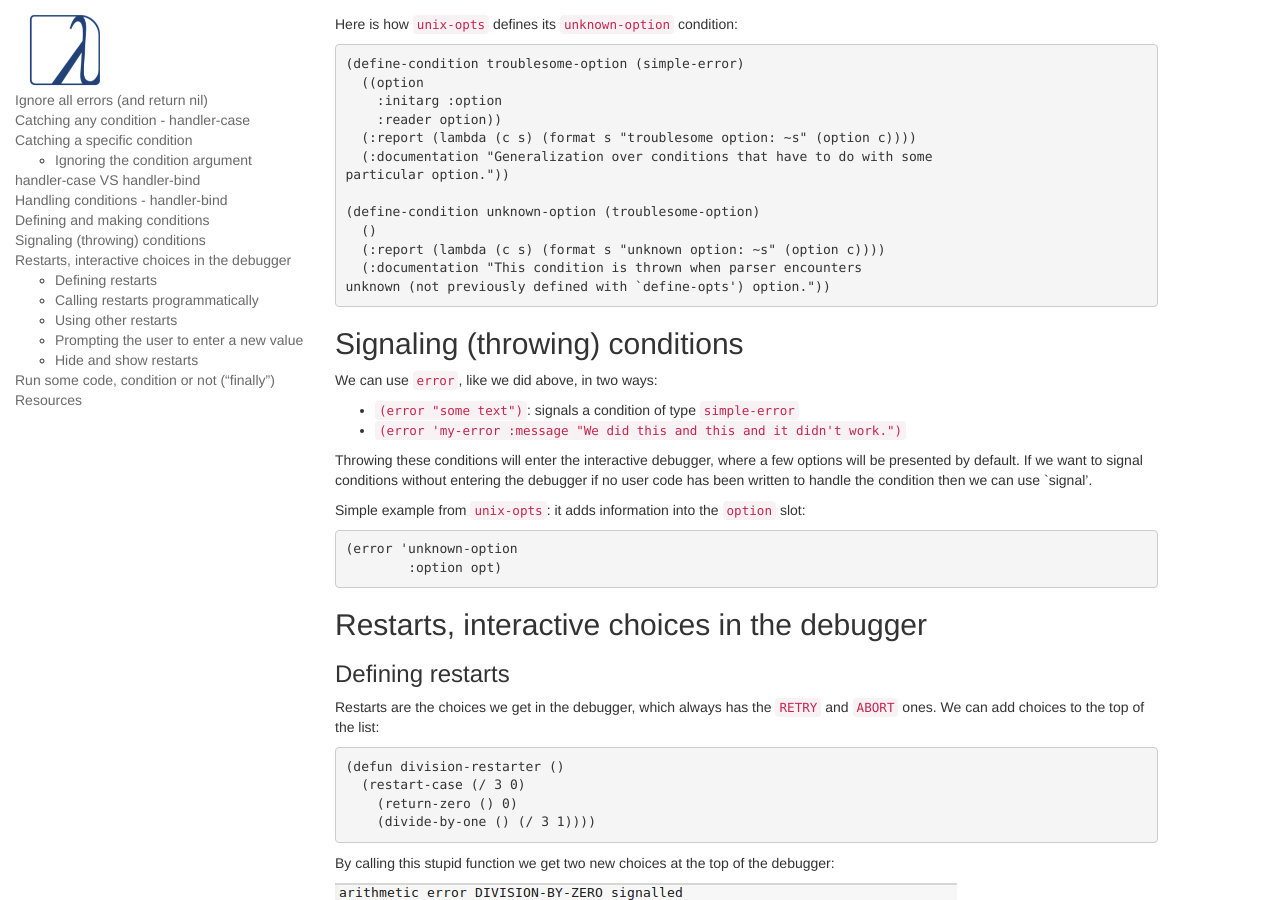
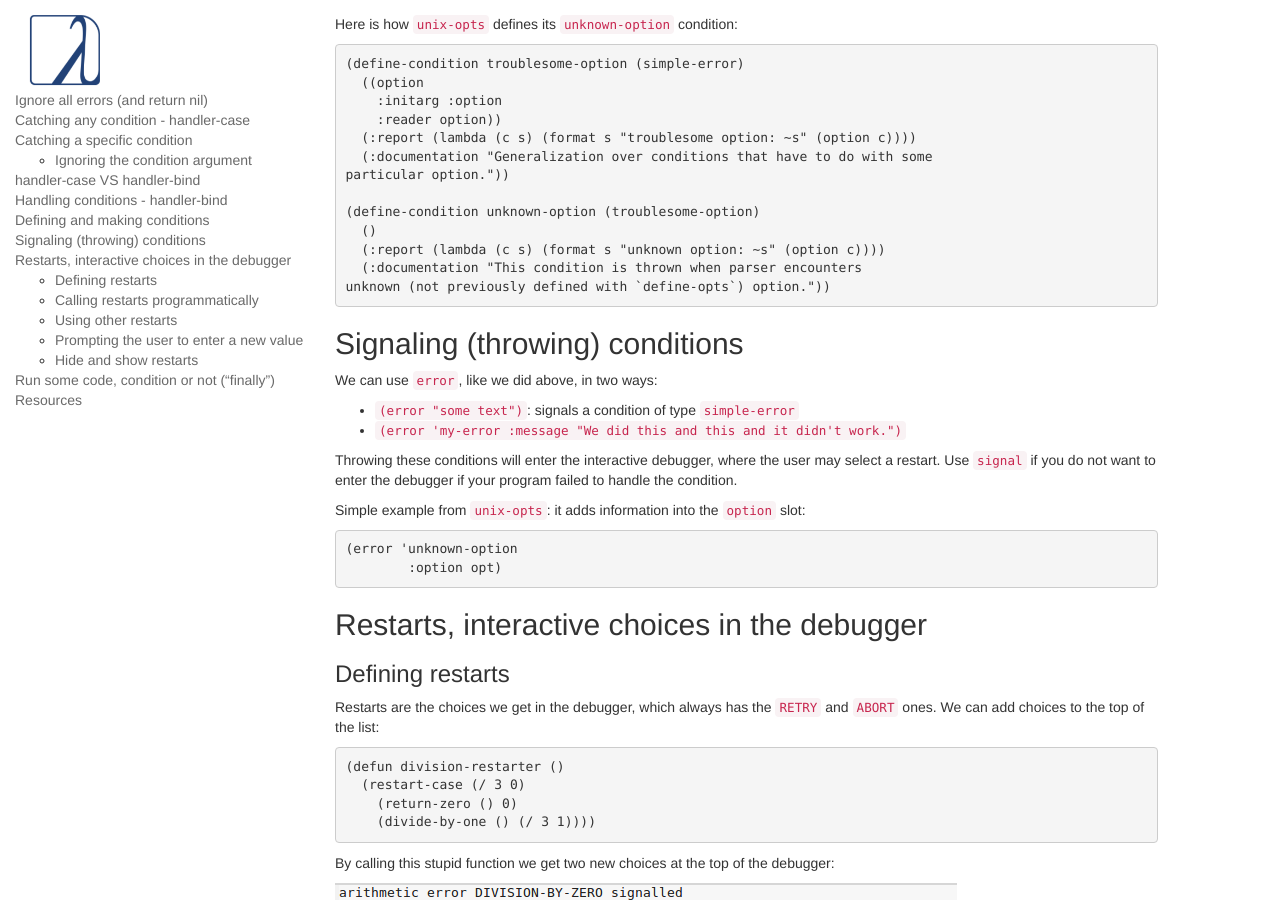
Before and after one commit to LispCookbook/cl-cookbook, a Jekyll site: the page built from error_handling.md, in a window 1280 px wide and 900 px high, scrolled down 4528 px. Built offline with Jekyll 4.4.1, drawn with Linux system fonts in a browser that asks for light colours.

Commit message:
Improve formulation

```diff
--- a/error_handling.md
+++ b/error_handling.md
@@ -311,7 +311,7 @@ particular option."))
   ()
   (:report (lambda (c s) (format s "unknown option: ~s" (option c))))
   (:documentation "This condition is thrown when parser encounters
-unknown (not previously defined with `define-opts') option."))
+unknown (not previously defined with `define-opts`) option."))
 ~~~
 
 
@@ -323,7 +323,7 @@ We can use `error`, like we did above, in two ways:
 - `(error 'my-error :message "We did this and this and it didn't work.")`
 
 Throwing these conditions will enter the interactive debugger,
-where a few options will be presented by default. If we want to signal conditions without entering the debugger if no user code has been written to handle the condition then we can use `signal'.
+where the user may select a restart. Use `signal` if you do not want to enter the debugger if your program failed to handle the condition.
 
 Simple example from `unix-opts`: it adds information into the `option` slot:
 
```
